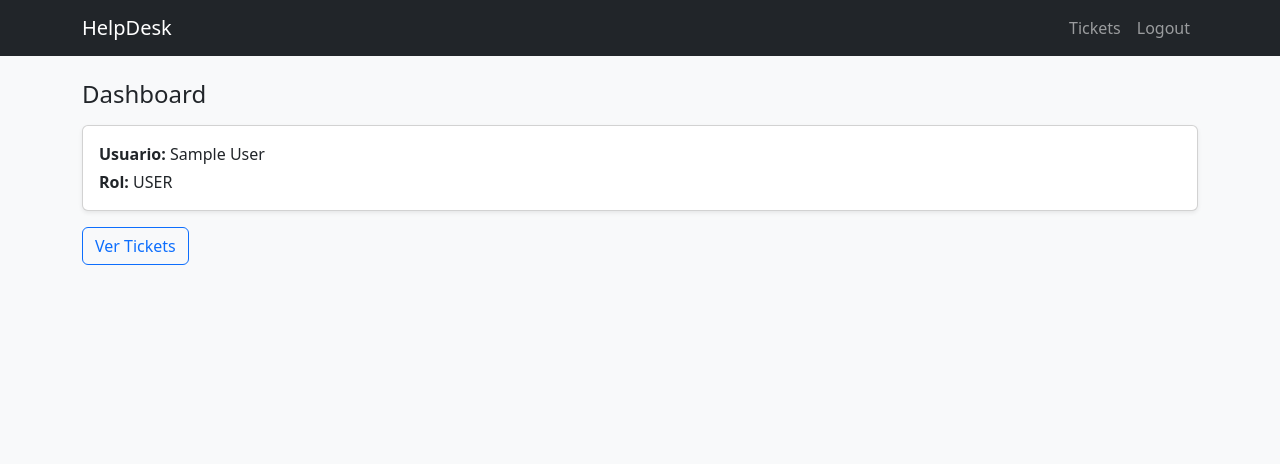
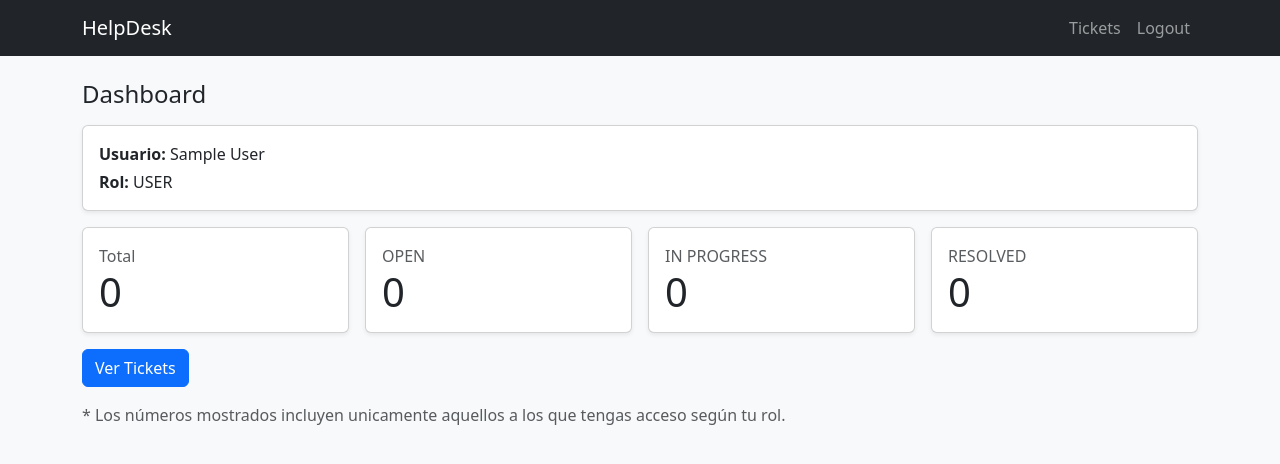
Before and after one commit to EloimBorges/helpdesk_app, a Flask app: page /dashboard in a window 1280 px wide. Shown: the top 464 px of the page. Run offline with Flask 3, Linux system fonts and the light colour scheme; the visitor is signed in with stand-in values (Sample User, id 1); data that the repository does not hold is empty.

Commit message:
Add Jquerry optimization on ticket comments + Add dashboard ticket statistics filtered by role

```diff
--- a/app.py
+++ b/app.py
@@ -1,4 +1,4 @@
-from flask import Flask, request, abort, render_template, redirect, session, url_for
+from flask import Flask, request, abort, render_template, redirect, session, url_for, jsonify
 import pymysql
 from pymysql.cursors import DictCursor
 from werkzeug.security import generate_password_hash, check_password_hash
@@ -82,11 +82,57 @@ def login():
 @app.get("/dashboard")
 @login_required
 def dashboard():
+    role = session.get("user_role")
+    user_id = session.get("user_id")
+
+    # Base: conteo por status
+    # Ajustamos el WHERE según rol
+    where = ""
+    params = []
+
+    if role == "USER":
+        where = "WHERE created_by = %s"
+        params = [user_id]
+    elif role == "AGENT":
+        # agente ve: asignados a él o sin asignar (igual que tu listado)
+        where = "WHERE (assigned_to = %s OR assigned_to IS NULL)"
+        params = [user_id]
+    else:
+        # ADMIN ve todo
+        where = ""
+        params = []
+
+    stats = {"total": 0, "OPEN": 0, "IN_PROGRESS": 0, "RESOLVED": 0}
+
+    conn = get_db_connection()
+    with conn.cursor() as cur:
+        # total
+        cur.execute(f"SELECT COUNT(*) AS c FROM tickets {where};", tuple(params))
+        stats["total"] = cur.fetchone()["c"]
+
+        # por status
+        cur.execute(
+            f"""
+            SELECT status, COUNT(*) AS c
+            FROM tickets
+            {where}
+            GROUP BY status;
+            """,
+            tuple(params)
+        )
+        rows = cur.fetchall()
+    conn.close()
+
+    for r in rows:
+        stats[r["status"]] = r["c"]
+
     return render_template(
         "dashboard.html",
         user_name=session.get("user_name"),
-        user_role=session.get("user_role")
+        user_role=role,
+        stats=stats
     )
+
 
 @app.get("/admin-only")
 @role_required("ADMIN")
@@ -216,37 +262,47 @@ def ticket_detail(ticket_id):
             user_role=role,
             agents=agents)
 
-@app.post("/tickets/<int:ticket_id>/comments")
+@app.post("/api/tickets/<int:ticket_id>/comments")
 @login_required
-def add_comment(ticket_id):
-    comment = request.form.get("comment", "").strip()
+def api_add_comment(ticket_id):
+    data = request.get_json(silent=True) or {}
+    comment = (data.get("comment") or "").strip()
+
     if not comment:
-        return redirect(url_for("ticket_detail", ticket_id=ticket_id))
+        return jsonify({"error": "Comentario vacío"}), 400
 
     conn = get_db_connection()
     with conn.cursor() as cur:
-        # validar que ticket exista
+        # validar ticket exista
         cur.execute("SELECT id, created_by FROM tickets WHERE id=%s", (ticket_id,))
         ticket = cur.fetchone()
         if not ticket:
             conn.close()
-            abort(404)
+            return jsonify({"error": "Ticket no existe"}), 404
 
-        # USER solo comenta en los suyos (regla básica)
+        # USER solo comenta en los suyos
         if session.get("user_role") == "USER" and ticket["created_by"] != session["user_id"]:
             conn.close()
-            abort(403)
+            return jsonify({"error": "No autorizado"}), 403
 
+        # insertar comentario
         cur.execute(
-            """
-            INSERT INTO ticket_comments (ticket_id, user_id, comment)
-            VALUES (%s, %s, %s)
-            """,
+            "INSERT INTO ticket_comments (ticket_id, user_id, comment) VALUES (%s, %s, %s)",
             (ticket_id, session["user_id"], comment)
         )
+
+        # devuelve info para pintar en UI
+        cur.execute("SELECT NOW() AS created_at;")
+        created_at = cur.fetchone()["created_at"]
+
     conn.close()
 
-    return redirect(url_for("ticket_detail", ticket_id=ticket_id))
+    return jsonify({
+        "user_name": session.get("user_name"),
+        "created_at": str(created_at),
+        "comment": comment
+    }), 201
+
 
 @app.post("/tickets/<int:ticket_id>/update")
 @role_required("ADMIN", "AGENT")
--- a/templates/base.html
+++ b/templates/base.html
@@ -7,6 +7,8 @@
 
   <!-- Bootstrap CSS (CDN) -->
   <link href="https://cdn.jsdelivr.net/npm/bootstrap@5.3.3/dist/css/bootstrap.min.css" rel="stylesheet">
+  <script src="https://code.jquery.com/jquery-3.7.1.min.js"></script>
+
 </head>
 <body class="bg-light">
 
--- a/templates/dashboard.html
+++ b/templates/dashboard.html
@@ -6,17 +6,59 @@
   <h1 class="h4 m-0">Dashboard</h1>
 </div>
 
-<div class="card shadow-sm">
+<div class="card shadow-sm mb-3">
   <div class="card-body">
     <p class="mb-1"><strong>Usuario:</strong> {{ user_name }}</p>
     <p class="mb-0"><strong>Rol:</strong> {{ user_role }}</p>
   </div>
 </div>
 
-<div class="mt-3 d-flex gap-2 flex-wrap">
-  <a class="btn btn-outline-primary" href="/tickets">Ver Tickets</a>
+<div class="row g-3 mb-3">
+  <div class="col-12 col-sm-6 col-lg-3">
+    <div class="card shadow-sm">
+      <div class="card-body">
+        <div class="text-muted">Total</div>
+        <div class="display-6">{{ stats.total }}</div>
+      </div>
+    </div>
+  </div>
+
+  <div class="col-12 col-sm-6 col-lg-3">
+    <div class="card shadow-sm">
+      <div class="card-body">
+        <div class="text-muted">OPEN</div>
+        <div class="display-6">{{ stats.OPEN }}</div>
+      </div>
+    </div>
+  </div>
+
+  <div class="col-12 col-sm-6 col-lg-3">
+    <div class="card shadow-sm">
+      <div class="card-body">
+        <div class="text-muted">IN PROGRESS</div>
+        <div class="display-6">{{ stats.IN_PROGRESS }}</div>
+      </div>
+    </div>
+  </div>
+
+  <div class="col-12 col-sm-6 col-lg-3">
+    <div class="card shadow-sm">
+      <div class="card-body">
+        <div class="text-muted">RESOLVED</div>
+        <div class="display-6">{{ stats.RESOLVED }}</div>
+      </div>
+    </div>
+  </div>
+</div>
+
+<div class="d-flex gap-2 flex-wrap">
+  <a class="btn btn-primary" href="/tickets">Ver Tickets</a>
   {% if user_role == "ADMIN" %}
-    <a class="btn btn-outline-dark" href="/users">Administrar usuarios</a>
+    <a class="btn btn-dark" href="/users">Administrar usuarios</a>
   {% endif %}
 </div>
+
+<p class="text-muted mt-3 mb-0">
+  * Los números mostrados incluyen unicamente aquellos a los que tengas acceso según tu rol.
+</p>
 {% endblock %}
```
Also changed, not shown: templates/ticket_detail.html (+61 -4 lines).
